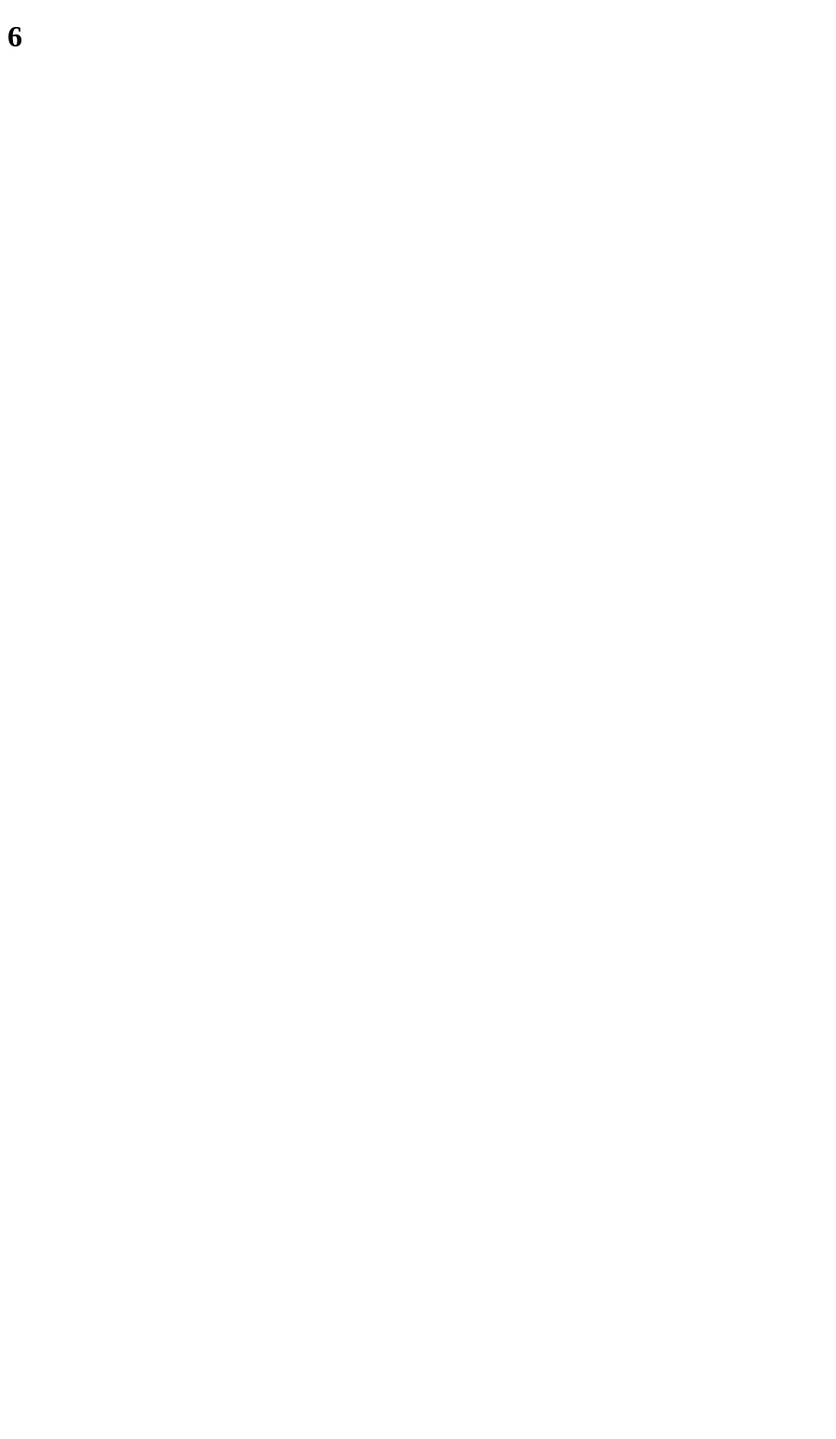
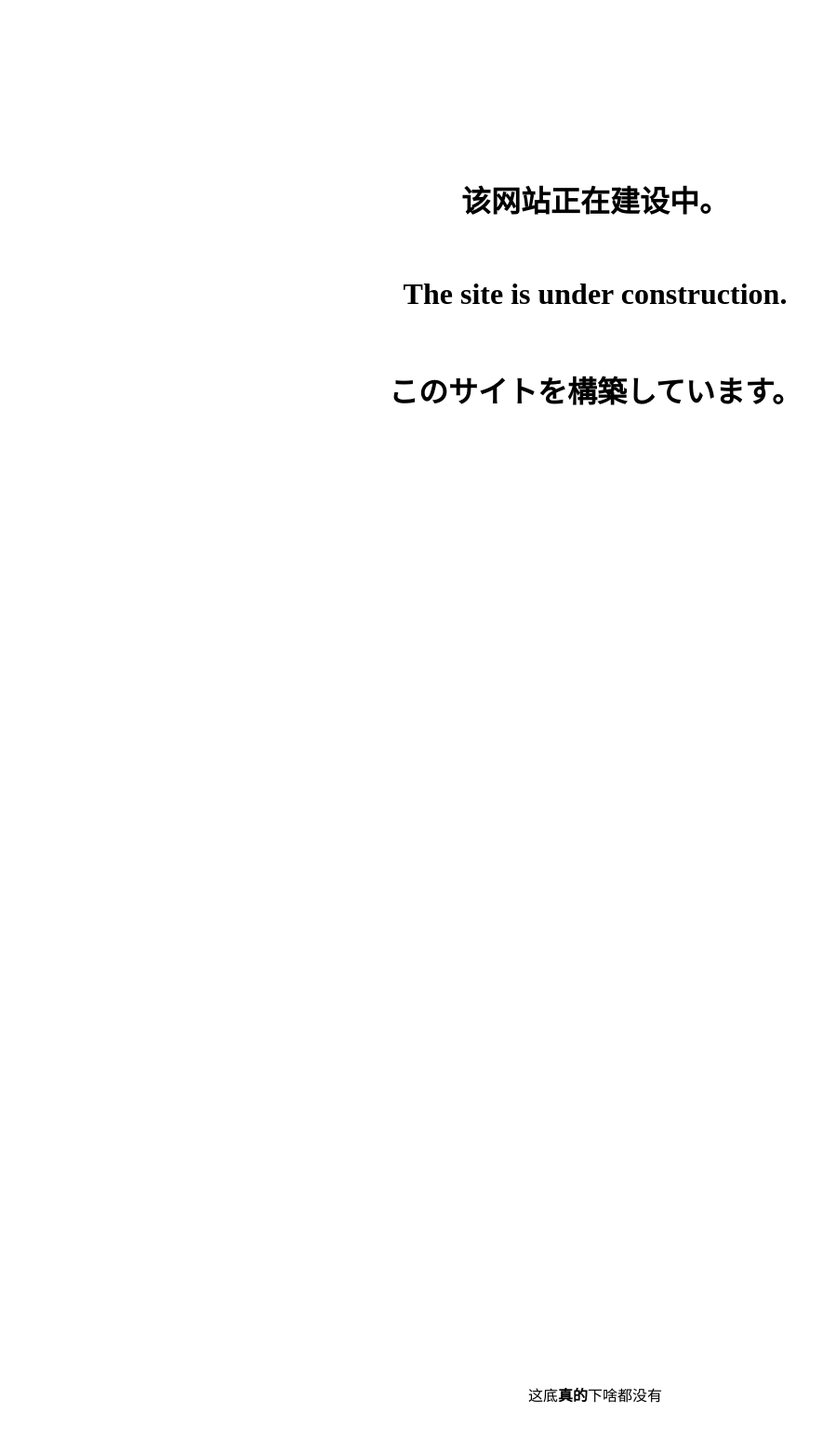
Before and after one commit to BALTHASAR-02/BALTHASAR-02.github.io, a plain HTML site: page index.html in a window 1280 px wide. Shown: the top 1548 px of the page at 93% size, without its empty margins (0-899 px from the left). Before the commit the page ends 800 px from the top, so only its background shows below. Drawn offline with Linux system fonts and the light colour scheme.

Commit message:
Update index.html

```diff
--- a/index.html
+++ b/index.html
@@ -4,9 +4,20 @@
     <meta charset="UTF-8">
     <meta http-equiv="X-UA-Compatible" content="IE=edge">
     <meta name="viewport" content="width=device-width, initial-scale=1.0">
-    <title>Document</title>
+    <title>才没有在欢迎你 ♪ ~</title>
+    <link rel="icon" href="../img/sitelogo.png">
 </head>
 <body>
-    <h1>6</h1>
+    <br><br><br><br><br><br><br><br><br>
+    <h1 align="center">该网站正在建设中。</h1>
+    <br>
+    <h1 align="center">The site is under construction.</h1>
+    <br>
+    <h1 align="center">このサイトを構築しています。</h1>
+    <br><br><br><br><br><br><br><br><br><br><br><br><br>
+    <br><br><br><br><br><br><br><br><br><br><br><br><br><br><br><br><br><br><br><br><br><br><br><br><br><br><br><br><br><br><br><br><br><br><br><br><br><br><br><br><br><br><br>
+    <p align="center">这底<strong>真的</strong>下啥都没有</p>
+    <br><br><br><br><br><br><br><br><br><br><br><br><br><br><br><br><br><br><br><br><br><br><br><br><br><br><br><br><br><br><br><br><br><br><br><br><br><br><br><br><br><br><br><br><br><br><br><br><br><br><br><br><br><br><br><br><br><br><br><br><br><br><br><br><br><br><br><br><br><br><br><br><br><br><br><br><br><br><br><br><br><br><br><br><br><br><br><br>
+    <p align="center">你看没骗你吧</p>
 </body>
 </html>
```
